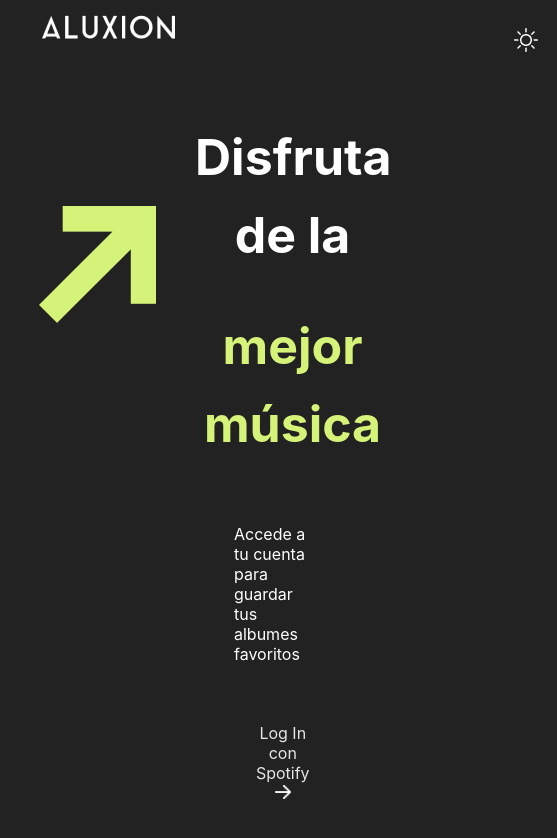
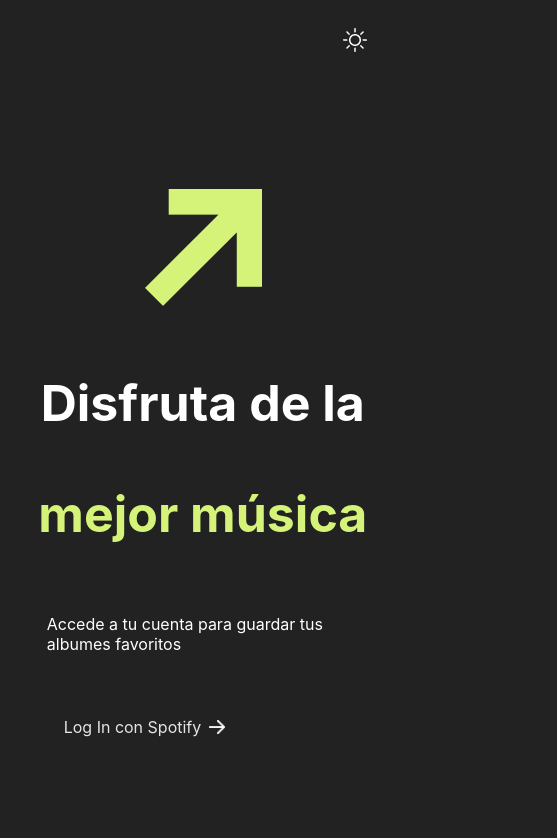
Before and after one commit to LucjanStaniszew/SpotifyClone, a React (Create React App) app: page / in a window 390 px wide. Shown: the top 838 px of the page, 557 px wide, since content can reach past the window. Built offline with nearby package versions, Linux system fonts and the light colour scheme; what spotify-web-api-js would draw is missing.

Commit message:
Fixed the error of the home page not loading, added landing page & nav bar tablet and phone css

```diff
--- a/package.json
+++ b/package.json
@@ -8,8 +8,10 @@
     "@testing-library/react": "^13.2.0",
     "@testing-library/user-event": "^13.5.0",
     "axios": "^0.27.2",
+    "icons": "^1.0.0",
     "react": "^18.1.0",
     "react-dom": "^18.1.0",
+    "react-icons": "^4.3.1",
     "react-redux": "^8.0.1",
     "react-router": "^6.3.0",
     "react-router-dom": "^6.3.0",
--- a/src/Components/Home/Home.css
+++ b/src/Components/Home/Home.css
@@ -62,3 +62,5 @@
     justify-content: center;
     align-items:flex-end;
 }
+
+/* TABLET */
--- a/src/Components/Home/Home.jsx
+++ b/src/Components/Home/Home.jsx
@@ -14,21 +14,19 @@ const Home = () => {
   const access = sessionStorage.getItem("token")
 
   useEffect(()=> {
-    const access = sessionStorage.getItem("token")
-
       dispatch(accesToken(access))
       dispatch(setUser());
       dispatch(getMyAlbums(access));
   }, [dispatch])
 
+  const band = useSelector((state) => state.artist)
   const albums = useSelector((state) => state.artistAlbums)
-  const band = useSelector((state) => state.artist)
 
   const [paginaActual, setPaginaActual] = useState(1);
   const [albumsPorPagina, setAlbumsPorPagina] = useState(4);
   const indexUltimoAlbum = paginaActual * albumsPorPagina;
   const indexPrimerAlbum = indexUltimoAlbum - albumsPorPagina;
-  const albumes = albums.items.slice(indexPrimerAlbum, indexUltimoAlbum)
+  const albumes = albums.slice(indexPrimerAlbum, indexUltimoAlbum)
   console.log(albumes)
 
   const Paginacion = (numeroPagina) => {
--- a/src/Components/LandingPage/LandingPage.css
+++ b/src/Components/LandingPage/LandingPage.css
@@ -91,3 +91,60 @@
     top: 5px;
     left: 4px;
 }
+
+/* TABLET */
+
+@media screen and (max-width: 820px) {
+    .login-container{
+        display: flex;
+        flex-direction: column;
+        margin-left: 2vw;
+    }
+
+    .cuenta{
+        width: 30vw;
+    }
+}
+
+/* PHONE */
+
+@media screen and (max-width: 390px) {
+    .login-container{
+        width: 100vw;
+        justify-content: center;
+    }
+    .left-login{
+        margin-top: 0;
+        width: 100vw;
+    }
+    .right-login{
+        width: 100vw;
+    }
+    .Arrow{
+        align-items: center;
+        margin-right: 10vw;
+    }
+    .disfruta{
+        width: 100vw;
+    }
+    .musica{
+        width: 100vw;
+    }
+    .cuenta{
+        width: 80vw;
+    }
+    .spoti{
+        width: 100vw;
+    }
+    .logIn{
+        display: flex;
+        flex-direction: row;
+        align-items: center;
+        width: 80vw;
+    }
+    .Arrow2{
+        margin: 2vw;
+    }
+
+
+}
--- a/src/Components/NavBar/NavBar.css
+++ b/src/Components/NavBar/NavBar.css
@@ -15,6 +15,18 @@
     height: 24px;
     margin-top: 15px;
     margin-left: 42px;
+}
+
+.Aluxion-image2 {
+    display: none;
+    /*width: 133px;
+    height: 24px;
+    margin-top: 15px;
+    margin-left: 42px;*/
+}
+
+.close{
+    display: none;
 }
 
 .right {
@@ -79,3 +91,45 @@ button:hover{
     width: 50%;
     margin-left: 82vw;
 }
+
+/* TABLET */
+
+@media screen and (max-width: 820px) {
+    .container{
+        display: flex;
+        flex-direction: row;
+        align-items: center;
+    }
+}
+
+/* CELL PHONE */
+
+@media screen and (max-width: 390px) {
+    .left{
+        margin-left: 5vw;
+        width: 20vw;
+    }
+    .Aluxion-image{
+        display: none;
+    }
+    .Aluxion-image2{
+        display: flex;
+        width: 7vw;
+        height: 4vh;
+    }
+
+    .right{
+        width: 80vw;
+    }
+    .sesion{
+        display: none;
+    }
+    .close{
+        display: flex;
+        width: 8vw;
+        height: 3vh;
+        color: white;
+        margin: 2vw;
+    }
+
+}
--- a/src/Components/NavBar/NavBar.jsx
+++ b/src/Components/NavBar/NavBar.jsx
@@ -1,9 +1,12 @@
 import React, { useState } from 'react';
 import './NavBar.css';
 import Aluxion from '../../Media/Aluxion.png';
+import Aluxion2 from '../../Media/Aluxion2.png';
 import Sun from '../../Media/Sun.png';
 import { getTokenFromUrl } from '../LogIn/LogIn';
 import { useNavigate } from 'react-router';
+import Close from '../../Media/close.png'
+
 
 const NavBar = () => {
 
@@ -26,6 +29,7 @@ const NavBar = () => {
 
       <div className="left">
         <img src={Aluxion} alt="Aluxion" className="Aluxion-image" />
+        <img src={Aluxion2} alt="Aluxion" className='Aluxion-image2' />
       </div>
 
       <div className="right">
@@ -33,6 +37,7 @@ const NavBar = () => {
         <a href="/myalbums" className={`button-${albumsActive ? "active" : "inactive"}`}>My Albums</a>
         <h5 className="disable">|</h5>
         <button className="sesion" onClick={handleCloseSession}>Cerrar Sesion</button>
+        <img src={Close} alt="close" className='close' />
         <h5 className="disable">|</h5>
         <button className="sun-moon"><img src={Sun} alt="Sun/Moon" /></button>
       </div>
```
Also changed, not shown: src/Media/close.png (added), 1 other file (tests, documents, lock files or other folders).
